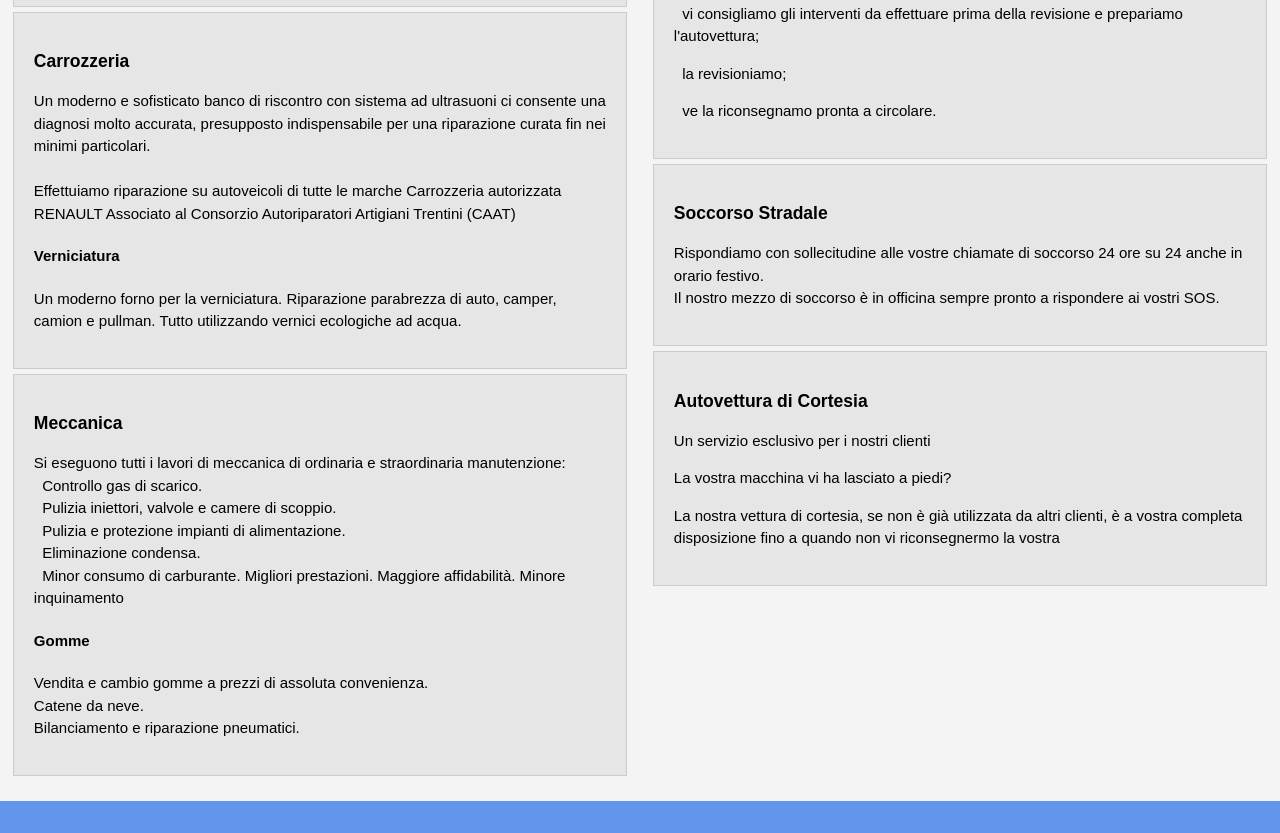
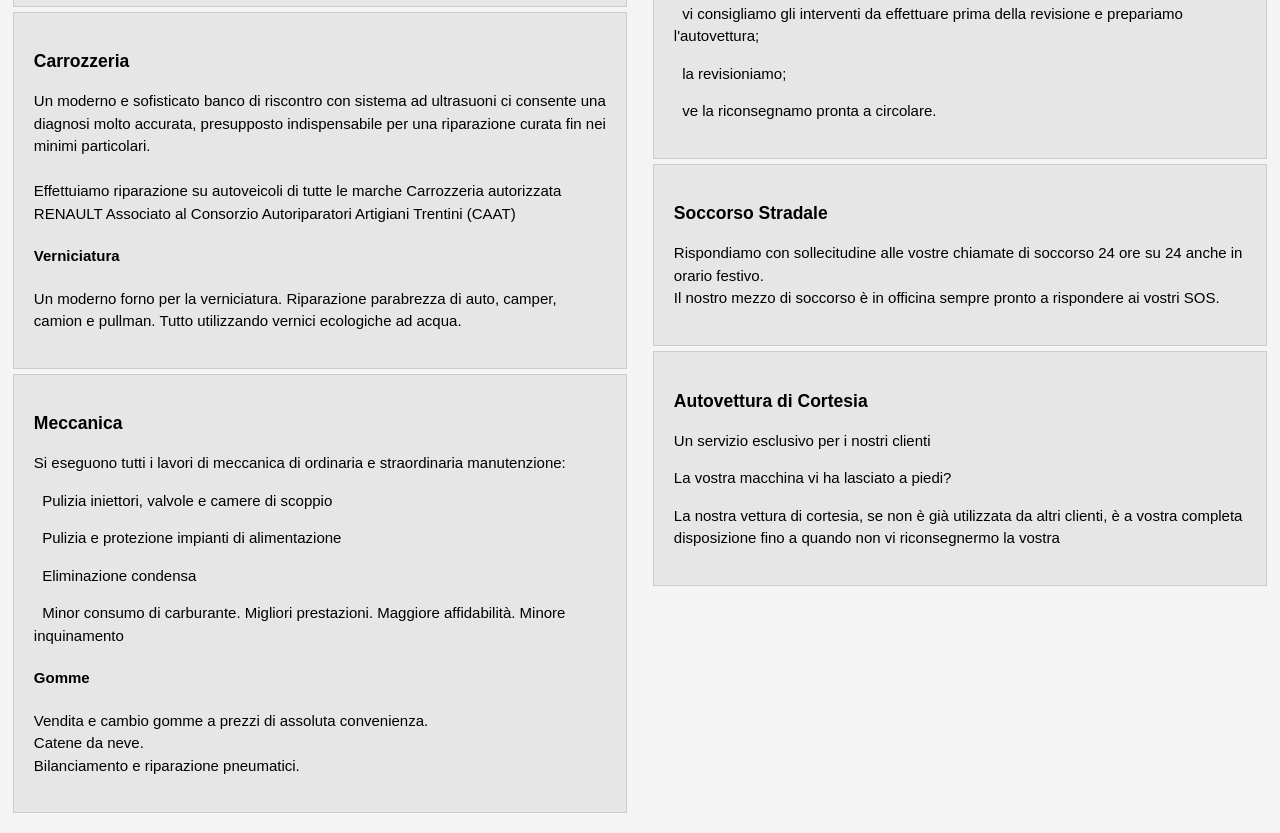
Before and after one commit to TonciWonci/test_marco, a plain HTML site: page services.html in a window 1280 px wide. Shown: the part 441-1274 px from the top of the page. Drawn offline with Linux system fonts and the light colour scheme.

Commit message:
More work done for spacing between text lines

```diff
--- a/services.html
+++ b/services.html
@@ -45,8 +45,12 @@
                         </li>
                         <li>
                             <h3>Meccanica</h3>
-                            <p>Si eseguono tutti i lavori di meccanica di ordinaria e straordinaria manutenzione: <br> &nbsp; Controllo gas di scarico.  <br> &nbsp; Pulizia iniettori, valvole e camere di scoppio.  <br> &nbsp; Pulizia e protezione impianti di alimentazione.  <br> &nbsp; Eliminazione condensa.  <br> &nbsp; Minor consumo di carburante. Migliori prestazioni. Maggiore affidabilità. Minore inquinamento</p>
-                            <h4>Gomme</h4>
+                            <p>Si eseguono tutti i lavori di meccanica di ordinaria e straordinaria manutenzione:</p>
+							<p>&nbsp; Pulizia iniettori, valvole e camere di scoppio</p>
+							<p>&nbsp; Pulizia e protezione impianti di alimentazione</p>
+							<p>&nbsp; Eliminazione condensa</p>
+							<p>&nbsp; Minor consumo di carburante. Migliori prestazioni. Maggiore affidabilità. Minore inquinamento</p>
+							<h4>Gomme</h4>
 							<p>Vendita e cambio gomme a prezzi di assoluta convenienza. <br> Catene da neve. <br> Bilanciamento e riparazione pneumatici.</p>
                         </li>
                     </ul>
```
